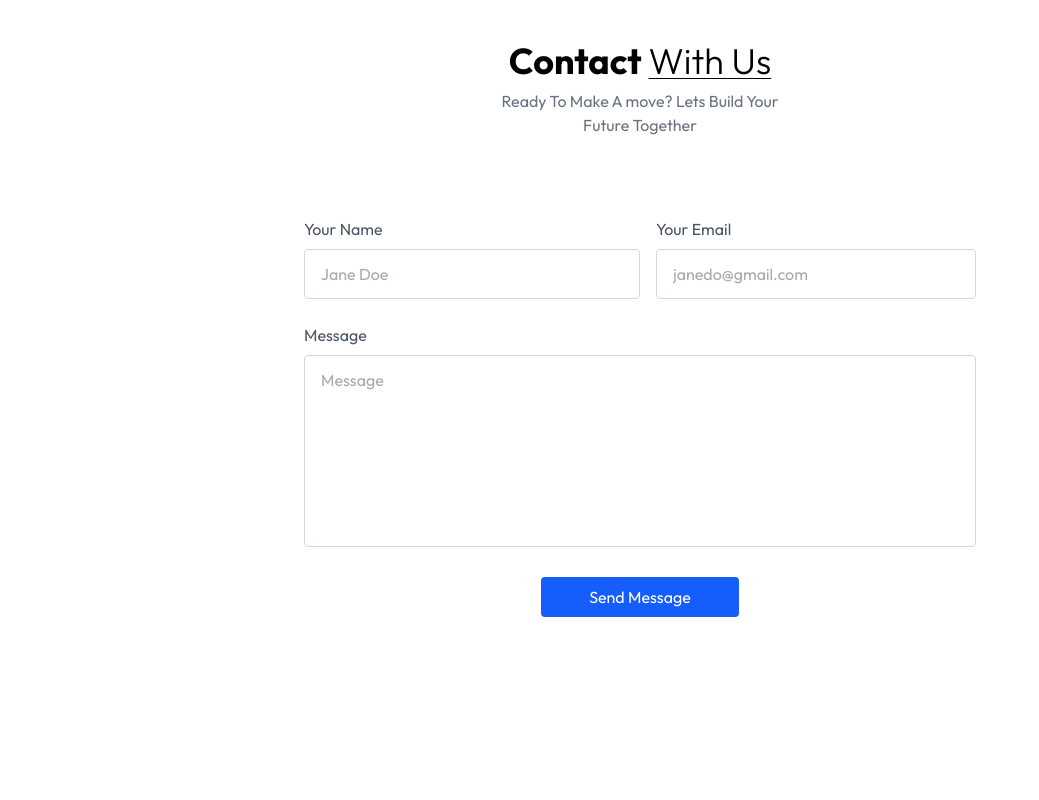
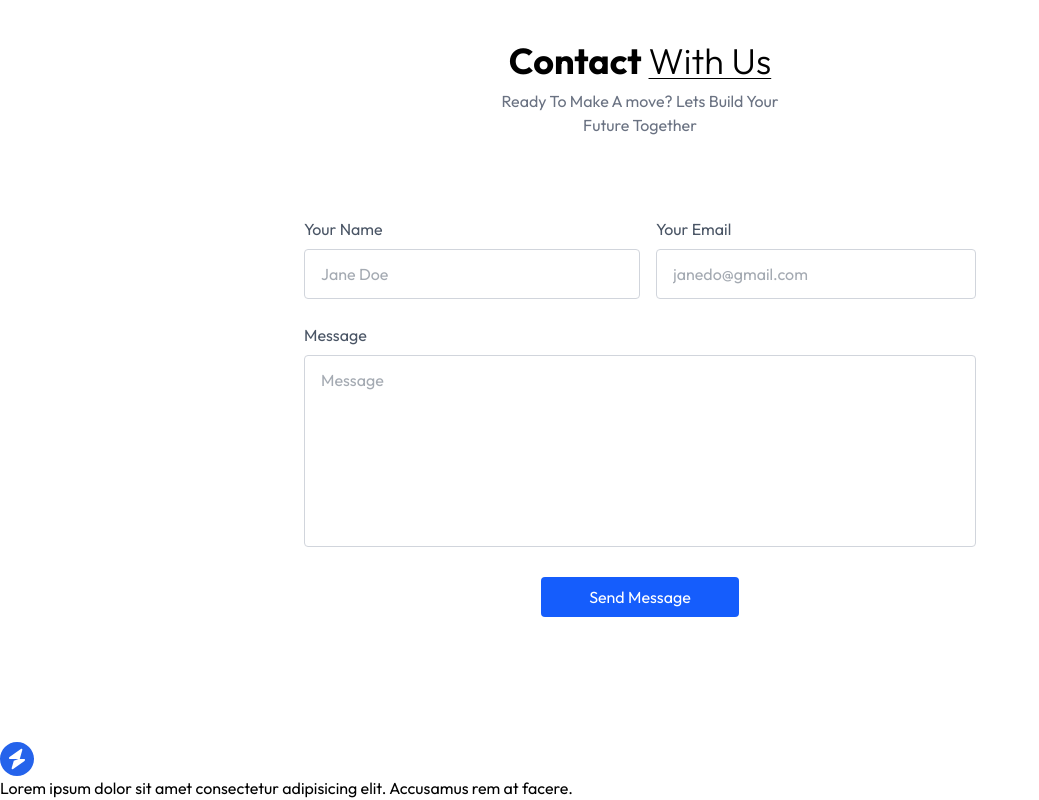
Before and after one commit to Elai5/real-estate, a React (Vite) app: page / in a window 1280 px wide. Shown: the part 3561-4361 px from the top of the page, without its empty margins (0-1039 px from the left). Before the commit the page ends 4298 px from the top, so only its background shows below. Built offline with nearby package versions, Linux system fonts and the light colour scheme.

Commit message:
added footer component

```diff
--- a/src/App.jsx
+++ b/src/App.jsx
@@ -7,6 +7,7 @@ import Projects from "./components/Projects";
 import Testimonials from "./components/Testimonials";
 import Contact from "./components/Contact";
 import { ToastContainer } from "react-toastify";
+import Footer from "./components/Footer";
 
 const App = () => {
   return (
@@ -17,6 +18,7 @@ const App = () => {
       <Projects />
       <Testimonials />
       <Contact />
+      <Footer />
     </div>
   );
 };
--- /dev/null
+++ b/src/components/Footer.jsx
@@ -0,0 +1,25 @@
+/** @format */
+
+import React from "react";
+import { assets } from "../assets/assets";
+
+const Footer = () => {
+  return (
+    <div className="">
+      <div>
+        <div>
+          <img src={assets.logo_dark} alt="" />
+          <p>
+            Lorem ipsum dolor sit amet consectetur adipisicing elit. Accusamus
+            rem at facere.
+          </p>
+        </div>
+        <div></div>
+        <div></div>
+      </div>
+      <div></div>
+    </div>
+  );
+};
+
+export default Footer;
```
